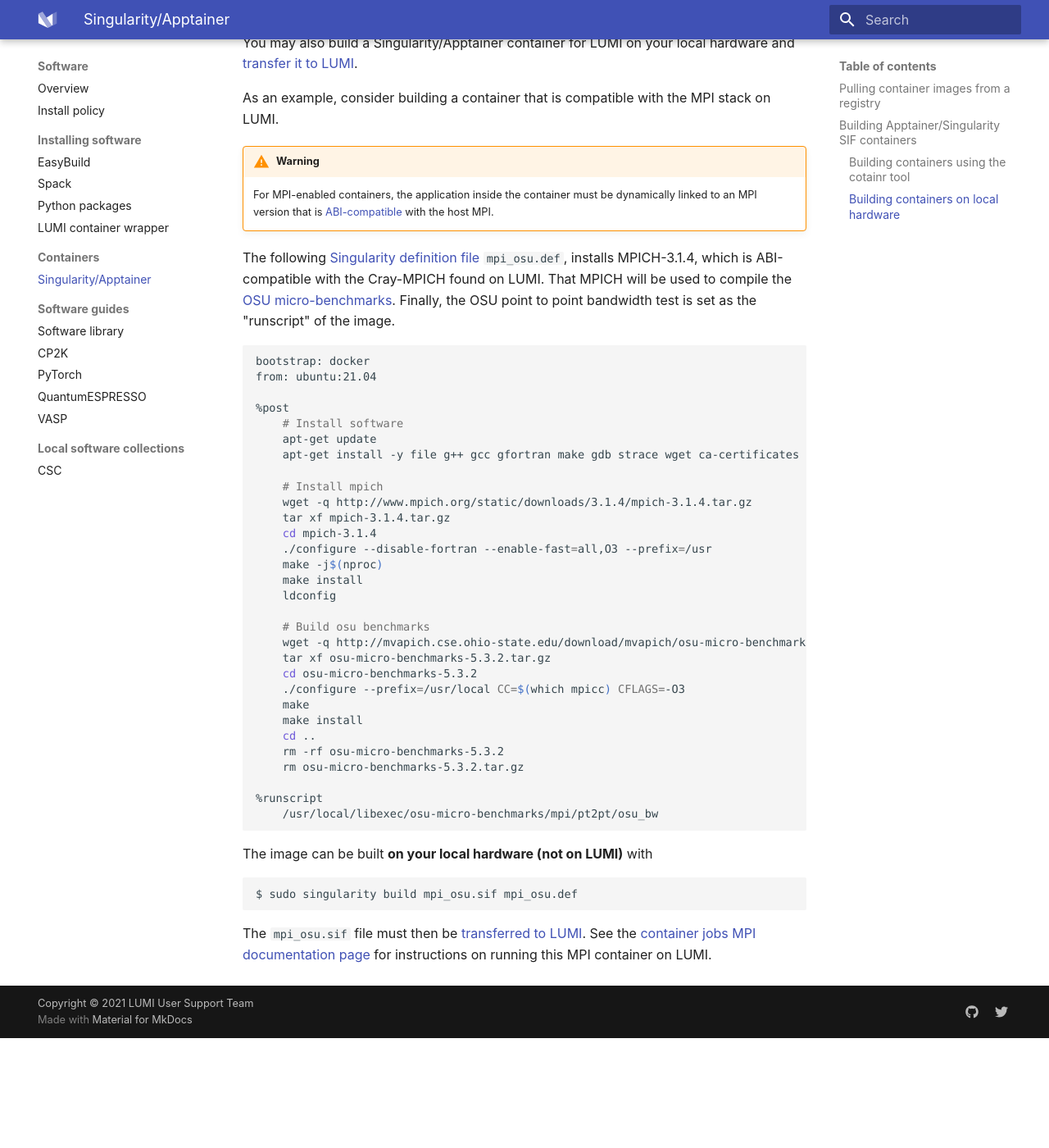
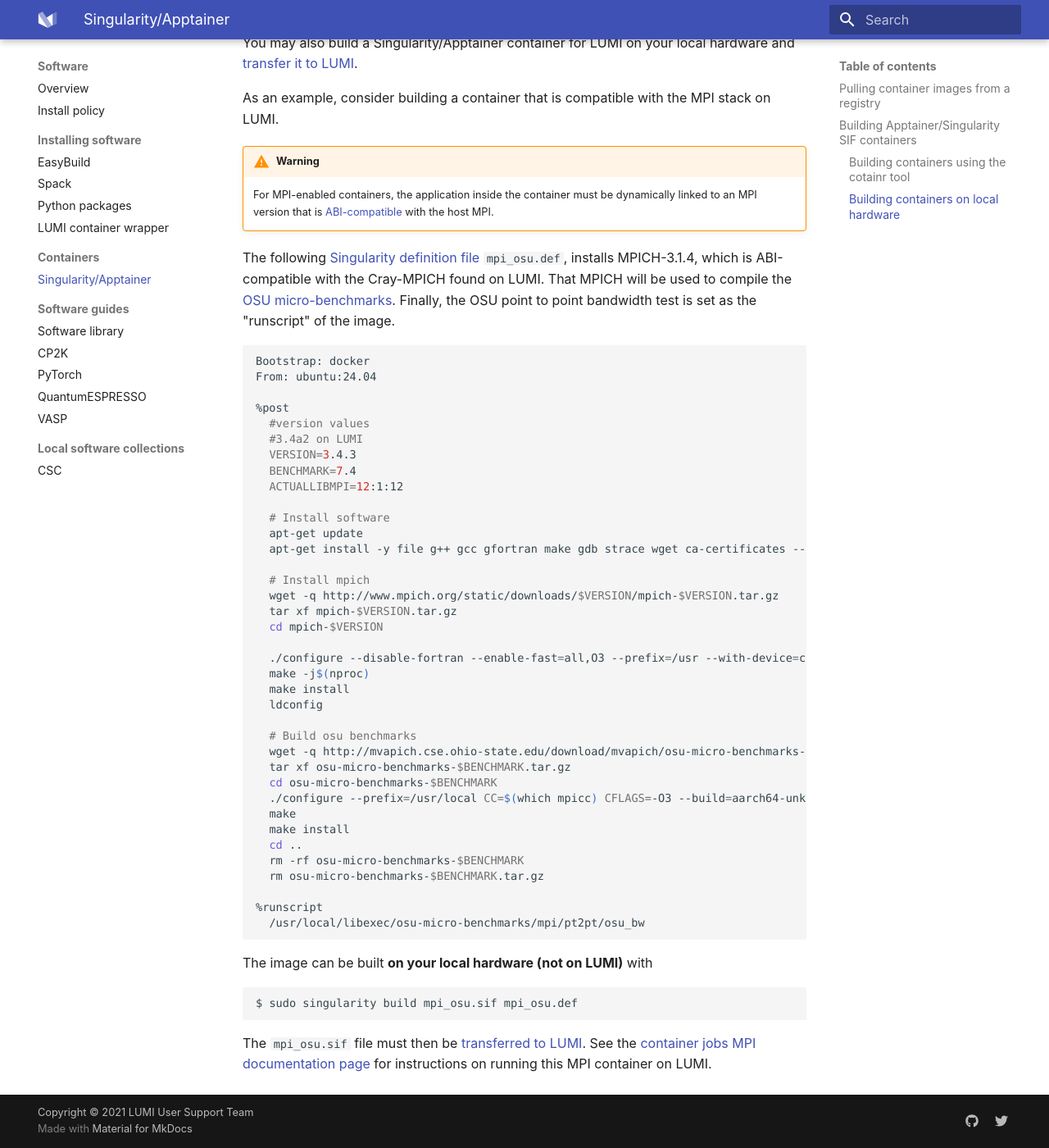
Before and after one commit to Lumi-supercomputer/lumi-userguide, an MkDocs documentation site: the page built from docs/software/containers/singularity.md, in a window 1280 px wide and 1400 px high, scrolled down 2913 px. Shown: the whole window at 82% size. Built offline with MkDocs 1.6.1 and Material for MkDocs 9.7.7, drawn with Linux system fonts in a browser that asks for light colours; before the commit the page ends 4179 px from its top, so only the background shows below that.

Commit message:
Update Singularity guide to use newer version of ubuntu and MPI - and upgrade the script in general

````diff
--- a/docs/software/containers/singularity.md
+++ b/docs/software/containers/singularity.md
@@ -183,36 +183,43 @@ micro-benchmarks][osu-benchmark]. Finally, the OSU point to point bandwidth test
 is set as the "runscript" of the image.
 
 ```bash
-bootstrap: docker
-from: ubuntu:21.04
+Bootstrap: docker
+From: ubuntu:24.04
 
 %post
-    # Install software
-    apt-get update
-    apt-get install -y file g++ gcc gfortran make gdb strace wget ca-certificates --no-install-recommends
+  #version values
+  #3.4a2 on LUMI
+  VERSION=3.4.3
+  BENCHMARK=7.4
+  ACTUALLIBMPI=12:1:12
 
-    # Install mpich
-    wget -q http://www.mpich.org/static/downloads/3.1.4/mpich-3.1.4.tar.gz
-    tar xf mpich-3.1.4.tar.gz
-    cd mpich-3.1.4
-    ./configure --disable-fortran --enable-fast=all,O3 --prefix=/usr
-    make -j$(nproc)
-    make install
-    ldconfig
+  # Install software
+  apt-get update
+  apt-get install -y file g++ gcc gfortran make gdb strace wget ca-certificates --no-install-recommends
 
-    # Build osu benchmarks
-    wget -q http://mvapich.cse.ohio-state.edu/download/mvapich/osu-micro-benchmarks-5.3.2.tar.gz
-    tar xf osu-micro-benchmarks-5.3.2.tar.gz
-    cd osu-micro-benchmarks-5.3.2
-    ./configure --prefix=/usr/local CC=$(which mpicc) CFLAGS=-O3
-    make
-    make install
-    cd ..
-    rm -rf osu-micro-benchmarks-5.3.2
-    rm osu-micro-benchmarks-5.3.2.tar.gz
+  # Install mpich
+  wget -q http://www.mpich.org/static/downloads/$VERSION/mpich-$VERSION.tar.gz
+  tar xf mpich-$VERSION.tar.gz
+  cd mpich-$VERSION
+
+  ./configure --disable-fortran --enable-fast=all,O3 --prefix=/usr --with-device=ch3
+  make -j$(nproc)
+  make install
+  ldconfig
+
+  # Build osu benchmarks
+  wget -q http://mvapich.cse.ohio-state.edu/download/mvapich/osu-micro-benchmarks-$BENCHMARK.tar.gz
+  tar xf osu-micro-benchmarks-$BENCHMARK.tar.gz
+  cd osu-micro-benchmarks-$BENCHMARK
+  ./configure --prefix=/usr/local CC=$(which mpicc) CFLAGS=-O3 --build=aarch64-unknown-linux-gnu
+  make
+  make install
+  cd ..
+  rm -rf osu-micro-benchmarks-$BENCHMARK
+  rm osu-micro-benchmarks-$BENCHMARK.tar.gz
 
 %runscript
-    /usr/local/libexec/osu-micro-benchmarks/mpi/pt2pt/osu_bw
+  /usr/local/libexec/osu-micro-benchmarks/mpi/pt2pt/osu_bw
 ```
 
 The image can be built **on your local hardware (not on LUMI)** with
````
